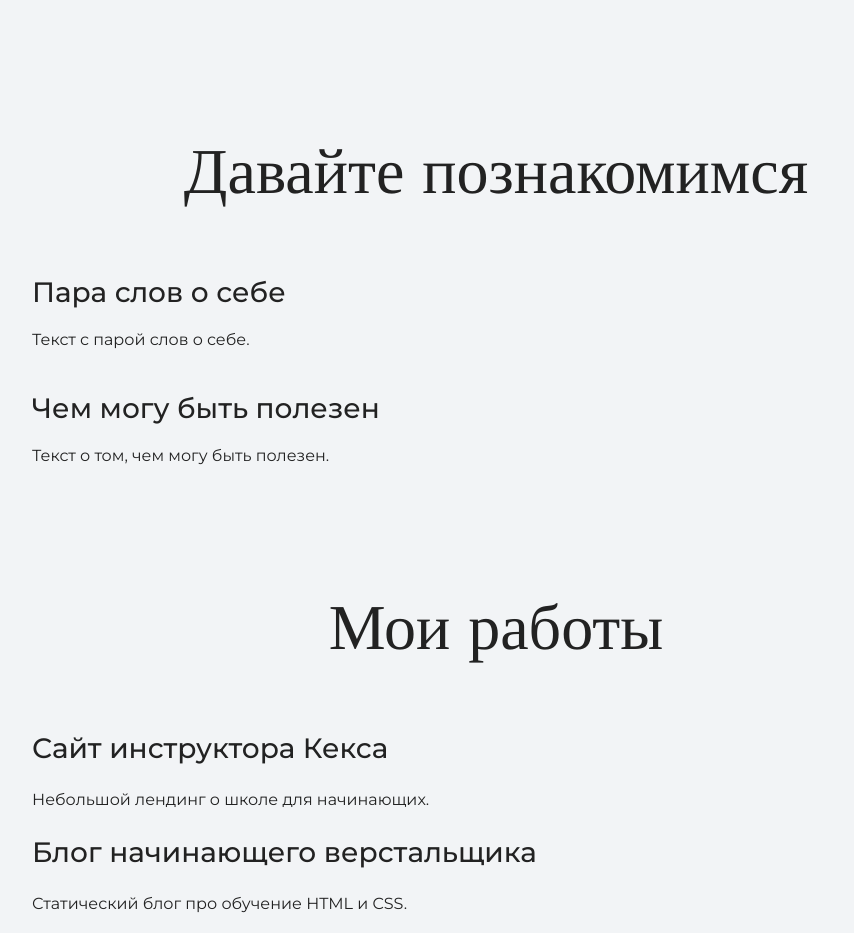
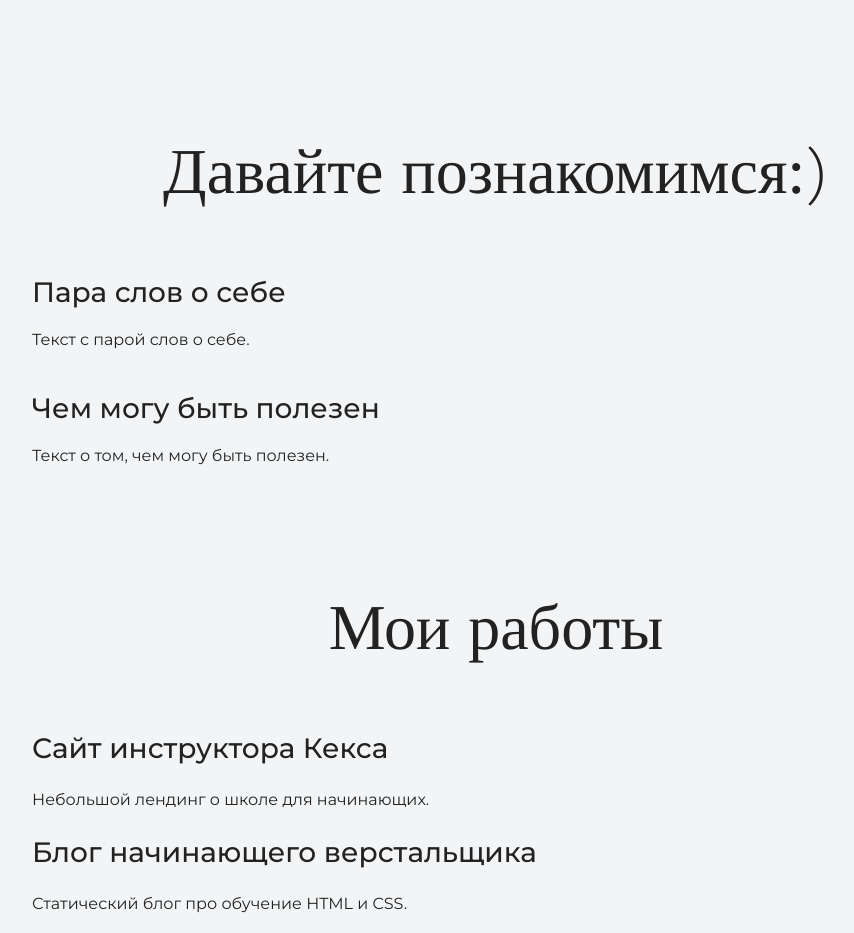
Before and after one commit to Bogdan57/my-site, a plain HTML site: page index.html in a window 1280 px wide. Shown: the part 900-1833 px from the top of the page, without its empty margins (144-998 px from the left). Drawn offline with nearby package versions, Linux system fonts and the light colour scheme.

Commit message:
add some information

```diff
--- a/index.html
+++ b/index.html
@@ -23,7 +23,7 @@
 
     <section class="intro">
       <div class="container">
-      <h2 class="subheading">Давайте познакомимся</h2>
+      <h2 class="subheading">Давайте познакомимся:)</h2>
       <h3>Пара слов о себе</h3>
       <p>Текст с парой слов о себе.</p>
       <h3>Чем могу быть полезен</h3>
```
